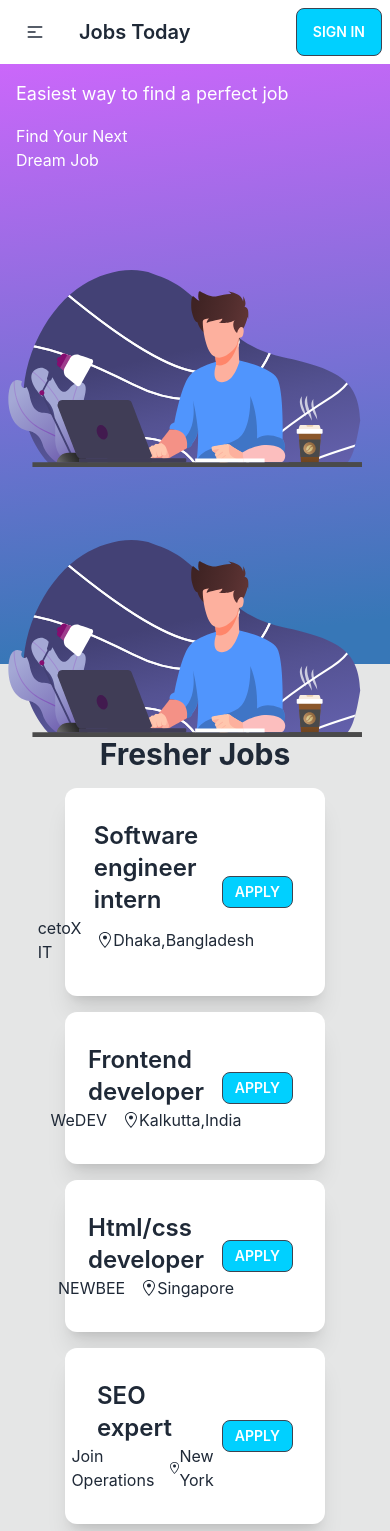
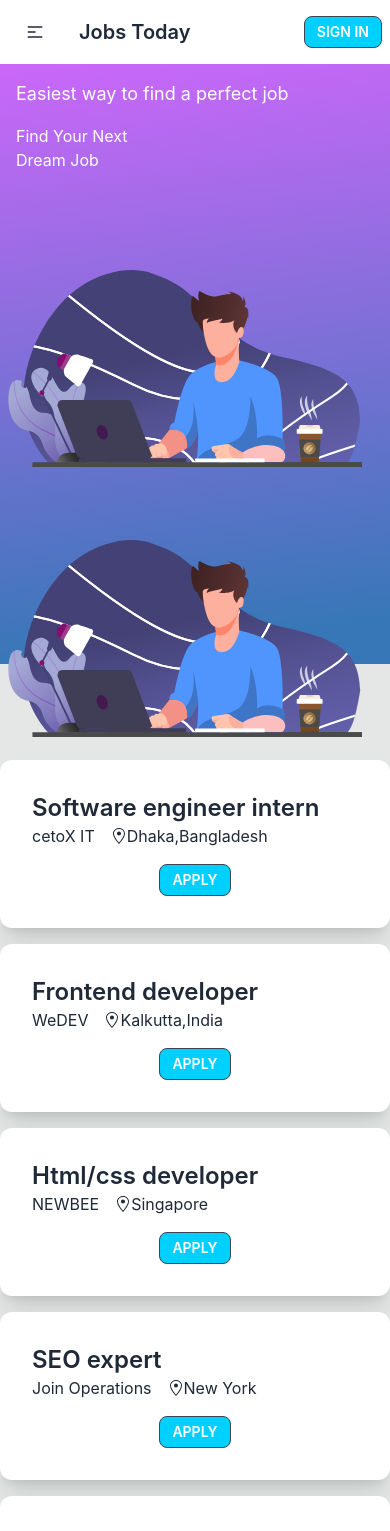
Before and after one commit to BayajidAlam/jobs-today, a React (Create React App) app: page / in a window 390 px wide. Shown: the top 1531 px of the page. Built offline with nearby package versions, Linux system fonts and the light colour scheme.

Commit message:
fresher job rection responsiveness added

```diff
--- a/src/components/FresherJobs/FresherJobs.js
+++ b/src/components/FresherJobs/FresherJobs.js
@@ -10,28 +10,28 @@ const FresherJobs = () => {
   }, []);
 
   return (
-    <div className="py-12 bg-base-300">
+    <div className="lg:py-12 py-6 bg-base-300">
       <p className="text-center">Job Categories</p>
       <div className="container mx-auto">
-        <h1 className="text-center text-3xl font-bold mb-4">Fresher Jobs</h1>
+        <h1 className="text-center lg:text-3xl text-2xl font-bold mb-4">Fresher Jobs</h1>
         <div className="flex flex-col gap-4">
           {jobs.map((job) => (
             <div
             key={job._id}
-            className="flex justify-between items-center w-2/3 mx-auto bg-base-100 shadow-xl p-8 rounded-xl">
-                <div className="flex w-1/2 justify-between items-center flex-col">
-                <h1 className="text-2xl font-semibold">{job.positionName}</h1>
-                <div className="flex">
-                  <p className="mr-4">{job.companyName}</p>
-                  <p className="flex items-center"> <GoLocation/>{job.location}</p>
+            className="lg:flex justify-around items-center lg:w-2/3 lg:mx-auto bg-base-100 shadow-xl p-8 rounded-xl">
+                <div className="lg:flex justify-between flex-col">
+                  <h1 className="text-2xl font-semibold">{job.positionName}</h1>
+                  <div className="flex">
+                    <p className="mr-4">{job.companyName}</p>
+                    <p className="flex items-center"> <GoLocation/>{job.location}</p>
+                  </div>
                 </div>
-                </div>
-                <div>
+                <div className="text-center mt-4 lg:mt-0">
                       <button className="btn btn-sm bg-[#00D0FF]">Apply</button>
                 </div>
           </div>
-
           ))}
+          <button className="btn btn-md bg-[#00D0FF] w-32 mx-auto">See All</button>
         </div>
       </div>
     </div>
--- a/src/pages/Shared/NavBar/NavBar.js
+++ b/src/pages/Shared/NavBar/NavBar.js
@@ -35,7 +35,7 @@ const NavBar = () => {
       </ul>
     </div>
     <div className="navbar-end">
-      <Link className='btn bg-[#00D0FF]' to='/signin'>Sign in</Link>
+      <Link className='btn btn-sm bg-[#00D0FF]' to='/signin'>Sign in</Link>
     </div>
   </div>
   );
```
